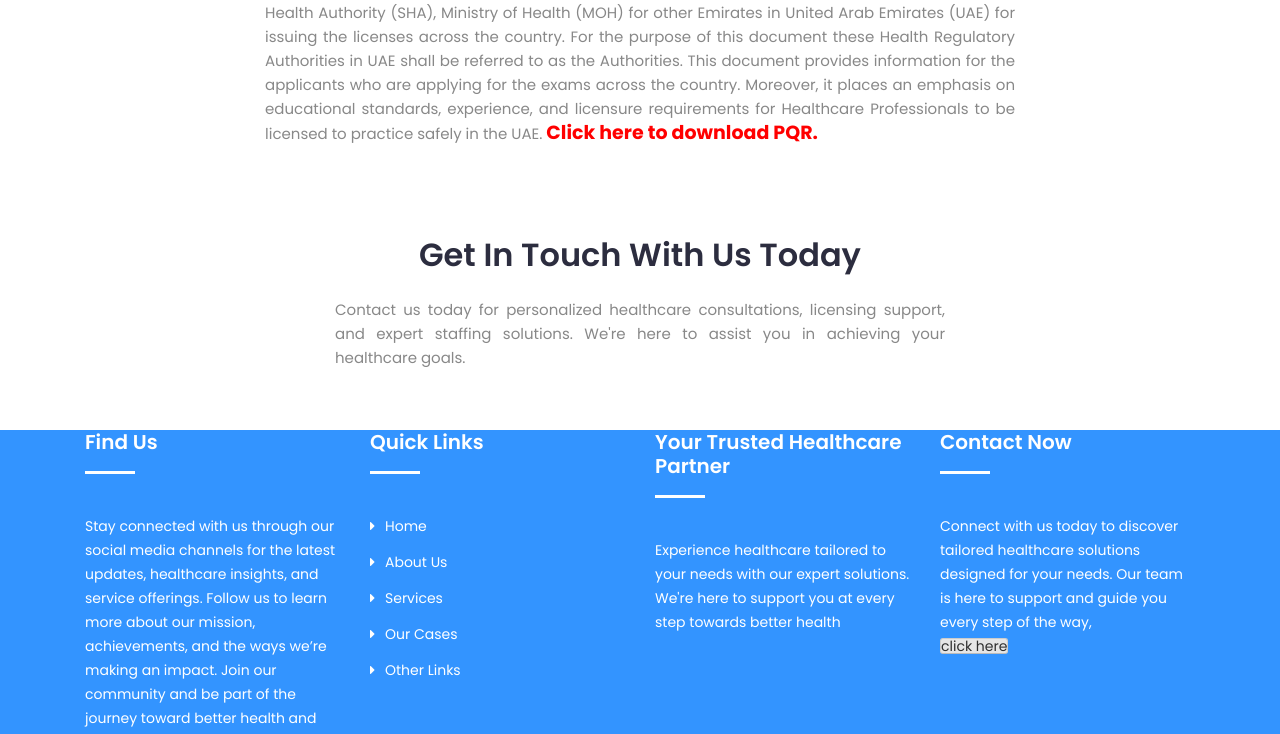
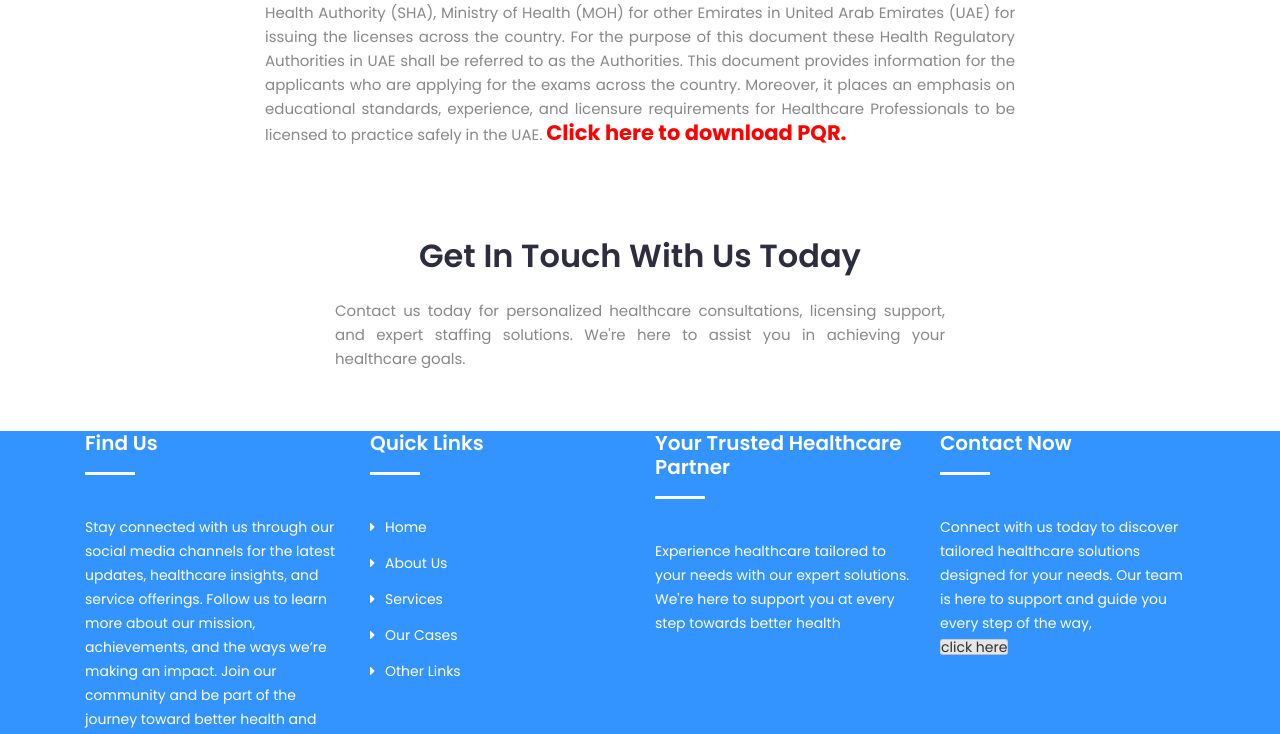
Before and after one commit to amjxx/mediplus-lite, a website: page index.html in a window 1280 px wide. Shown: the part 1847-2581 px from the top of the page. Drawn offline with Linux system fonts and the light colour scheme; a script that the page names is missing.

Commit message:
Update index.html

```diff
--- a/index.html
+++ b/index.html
@@ -321,7 +321,7 @@
 								Health Authorities in United Arab Emirates (UAE) released Unified Professional Qualification Requirements for Department Of Health, Abu Dhabi (DOH), Dubai Health Authority (DHA), Sharjah Health Authority (SHA), Ministry of Health (MOH) for other Emirates in United Arab Emirates (UAE) for issuing the licenses across the country. For the purpose of this document these Health Regulatory Authorities in UAE shall be referred to as the Authorities.
 
 								This document provides information for the applicants who are applying for the exams across the country. Moreover, it places an emphasis on educational standards, experience, and licensure requirements for Healthcare Professionals to be licensed to practice safely in the UAE.
-								<a href="files/Unified-Healthcare-Professional-Qualification.pdf" style="color: red; text-decoration: none;font-size: 19px;" download="PQR document"><b> Click here to download PQR.</b></a>
+								<a href="files/Unified-Healthcare-Professional-Qualification.pdf" style="color: red; text-decoration: none;font-size: 21px;" download="PQR document"><b> Click here to download PQR.</b></a>
 							</p>
 						</div>
 					</div>
```
